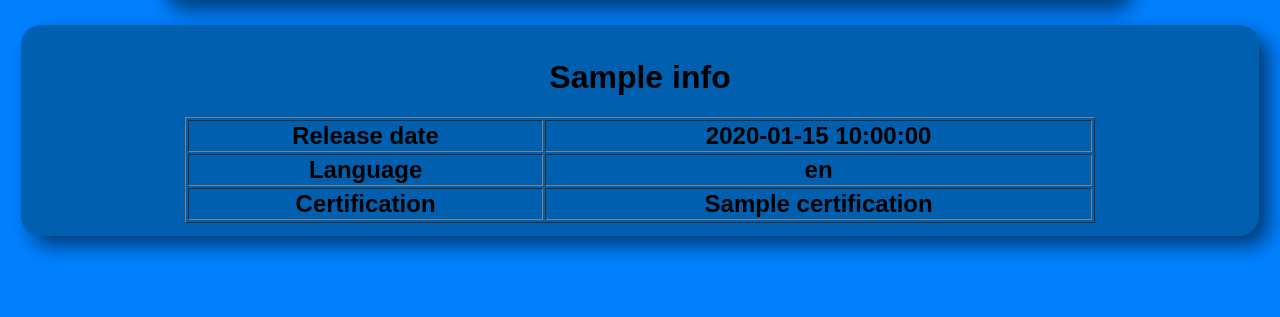
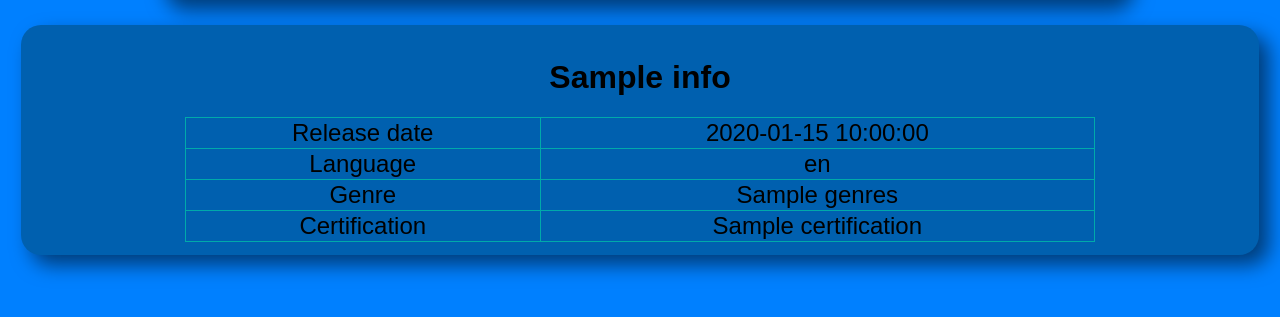
Before and after one commit to joeCavZero/movie-atlas-with-flask, a Flask app: template templates/movie.html in a window 1280 px wide. Shown: the part 113-430 px from the top of the page. Run offline with Flask 3, Linux system fonts and the light colour scheme; the template is opened without the code that fills it: most values are stand-ins (such as "Sample title", 1, 10 or a date in 2020); lists and menus that the app fills with data are empty.

Commit message:
Add files via upload

```diff
--- a/app.py
+++ b/app.py
@@ -19,7 +19,7 @@ def main():
 
     @app.route('/movie/<id>' , methods=['GET'])
     def movie(id):
-        return render_template('movie.html' , info= db.getMovieById( int(id) )  )#jsonify( db.getMovieById(int(movie) ) )
+        return render_template('movie.html' , info= db.getMovieById( int(id) ) )
 
 
     @app.route('/search/<movie>' , methods=['GET'])
--- a/static/styles/index.css
+++ b/static/styles/index.css
@@ -22,12 +22,20 @@ header h1{
     text-align: center;
 }
 
-p , h1 , h2 , th{
+p , h1 , h2 , td{
     font-family: Arial, Helvetica, sans-serif;
 }
 
-th{
+table{
+    border-collapse: collapse;
+    border-color: #0aa;
+}
+
+td{
     font-size: 150%;
+}
+td br{
+    line-height: 0px;
 }
 
 
--- a/templates/index.html
+++ b/templates/index.html
@@ -8,7 +8,7 @@
     <main class="center">
         <form>
             <input id="find-input" type="text" name="movie_name" placeholder="Enter a movie name">
-            <br>
+            <br><br>
             <input id="find-button" type="button" value="FIND">
             <br><br>
             <input id="random-button" type="button" value="RANDOM">
--- a/templates/movie.html
+++ b/templates/movie.html
@@ -7,13 +7,22 @@
 
         <table class="center" border=1>
             <tr>
-                <th>Release date</th><th>{{info['Release_Date'] }}</th>
+                <td>Release date</td><td>{{info['Release_Date'] }}</td>
             </tr>
             <tr>
-                <th>Language</th><th>{{info['Language'] }}
+                <td>Language</td><td>{{info['Language'] }}</td>
             </tr>
             <tr>
-                <th>Certification</th><th>{{info['Certification'] }}
+                <td>Genre</td>
+                <td>
+                    {% set aux = info['Genres'].replace("'","").replace("[","").replace("]","").split(',') %}
+                    {% for i in aux %}
+                        {{i}}<br>
+                    {%endfor%}
+                </td>
+            </tr>
+            <tr>
+                <td>Certification</td><td>{{info['Certification'] }}</td>
             </tr>
         </table>
     </main>
```
